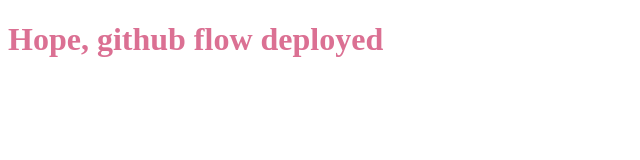
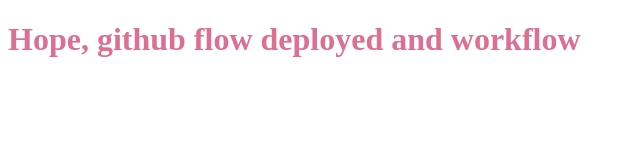
Before and after one commit to kavisankar-eswaran/Testengine, a plain HTML site: page public/testengine/index.html in a window 1280 px wide. Shown: the whole page, without its empty margins (0-640 px from the left). Drawn offline with Linux system fonts and the light colour scheme.

Commit message:
new worflow

```diff
--- a/public/testengine/index.html
+++ b/public/testengine/index.html
@@ -7,6 +7,6 @@
     <link rel="stylesheet" href="../style.css">
 </head>
 <body>
-    <h1>Hope, github flow deployed</h1>
+    <h1>Hope, github flow deployed and workflow</h1>
 </body>
 </html>
```
Also changed, not shown: .github/workflows/firebase-hosting-merge.yml (added), .github/workflows/firebase-hosting-pull-request.yml (added), firebase.json.
